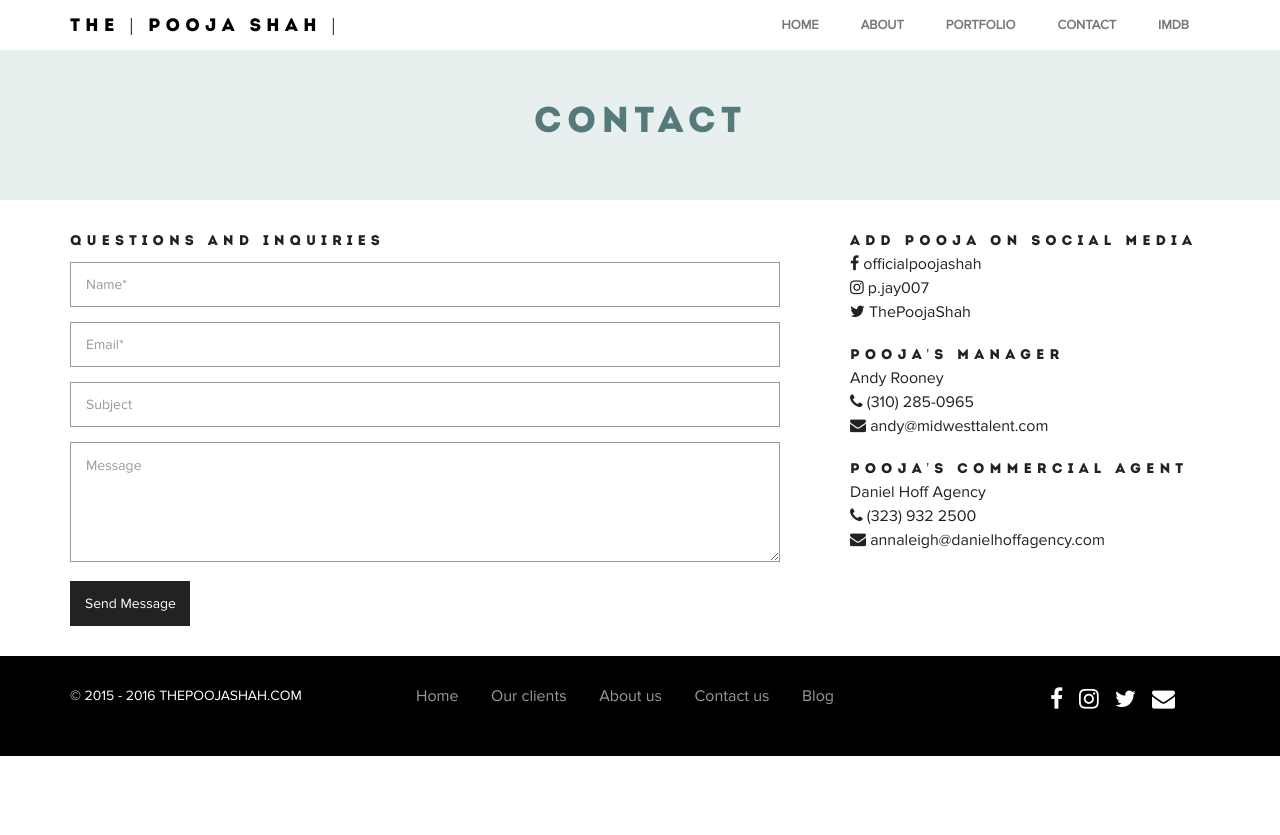
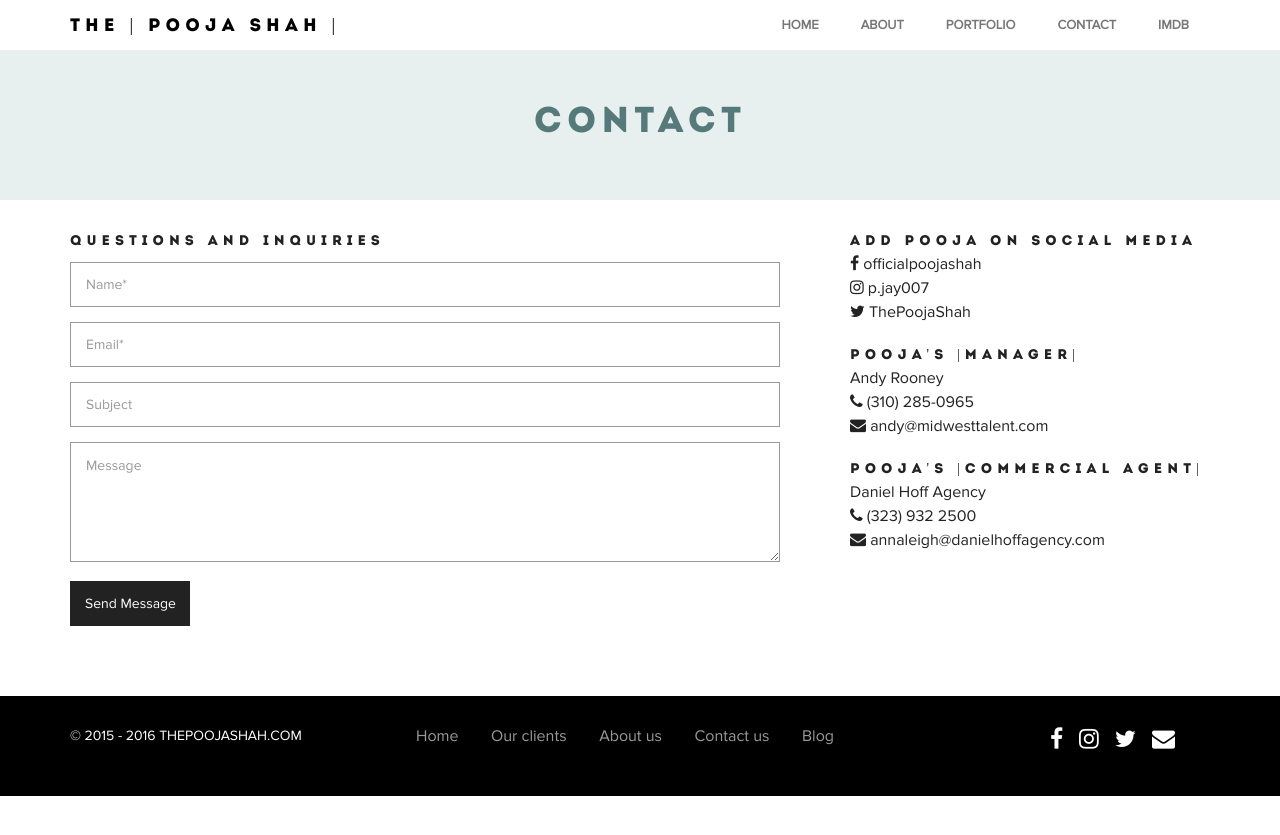
Before and after one commit to dtrack/thepoojashah, a Jekyll site: the page built from contact/index.html, in a window 1280 px wide. Shown: the top 835 px of the page. Built offline with Jekyll 4.4.1, drawn with Linux system fonts in a browser that asks for light colours; nearby versions of some CDN libraries.

Commit message:
Contact page text update

```diff
--- a/contact/index.html
+++ b/contact/index.html
@@ -53,7 +53,7 @@ team:
         </p>
         </p>
         {% for member in page.team %}
-          <h5>Pooja's {{ member.title }}</h5>
+          <h5>Pooja's |{{ member.title }}|</h5>
           <p>
             {{ member.name }} <br>
             {% if member.phone %}
--- a/css/style.css
+++ b/css/style.css
@@ -430,7 +430,7 @@ body.act .layer-dark {visibility: visible; opacity: 1;}
 .comm-img {position: absolute; left: 0px; top: 0px;}
 .comm-txt a {font-size: 12px; color: #000; text-transform: uppercase;}
 .comm-txt a:hover {color: #999;}
-.contact-form {position: relative; width: 100%; float: left;}
+.contact-form {position: relative; width: 100%; float: left; margin-bottom: 40px;}
 .contact-form h3 {padding-bottom: 50px;}
 .popular-block.padd-80 {padding-bottom: 80px;}
 
```
